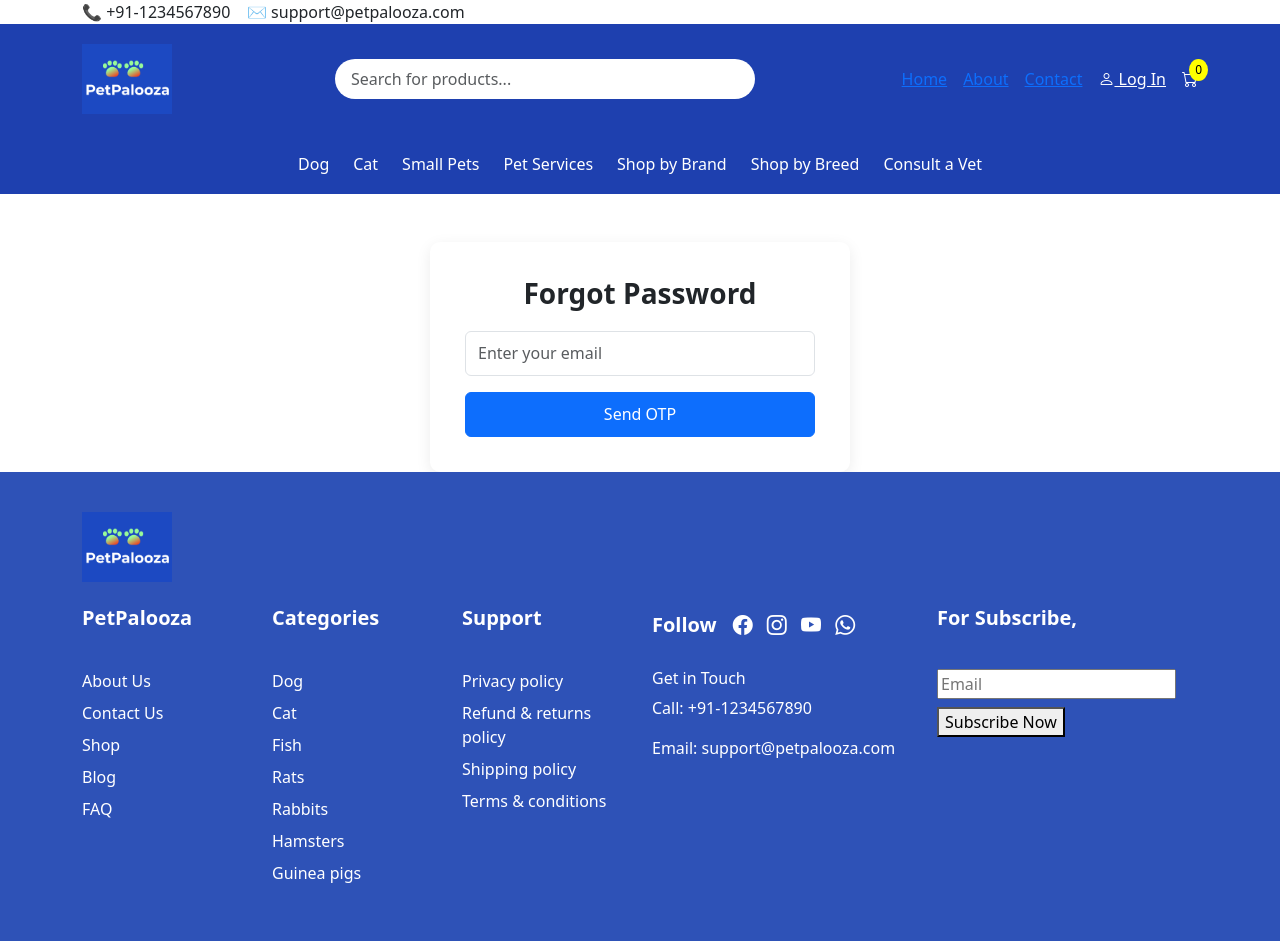
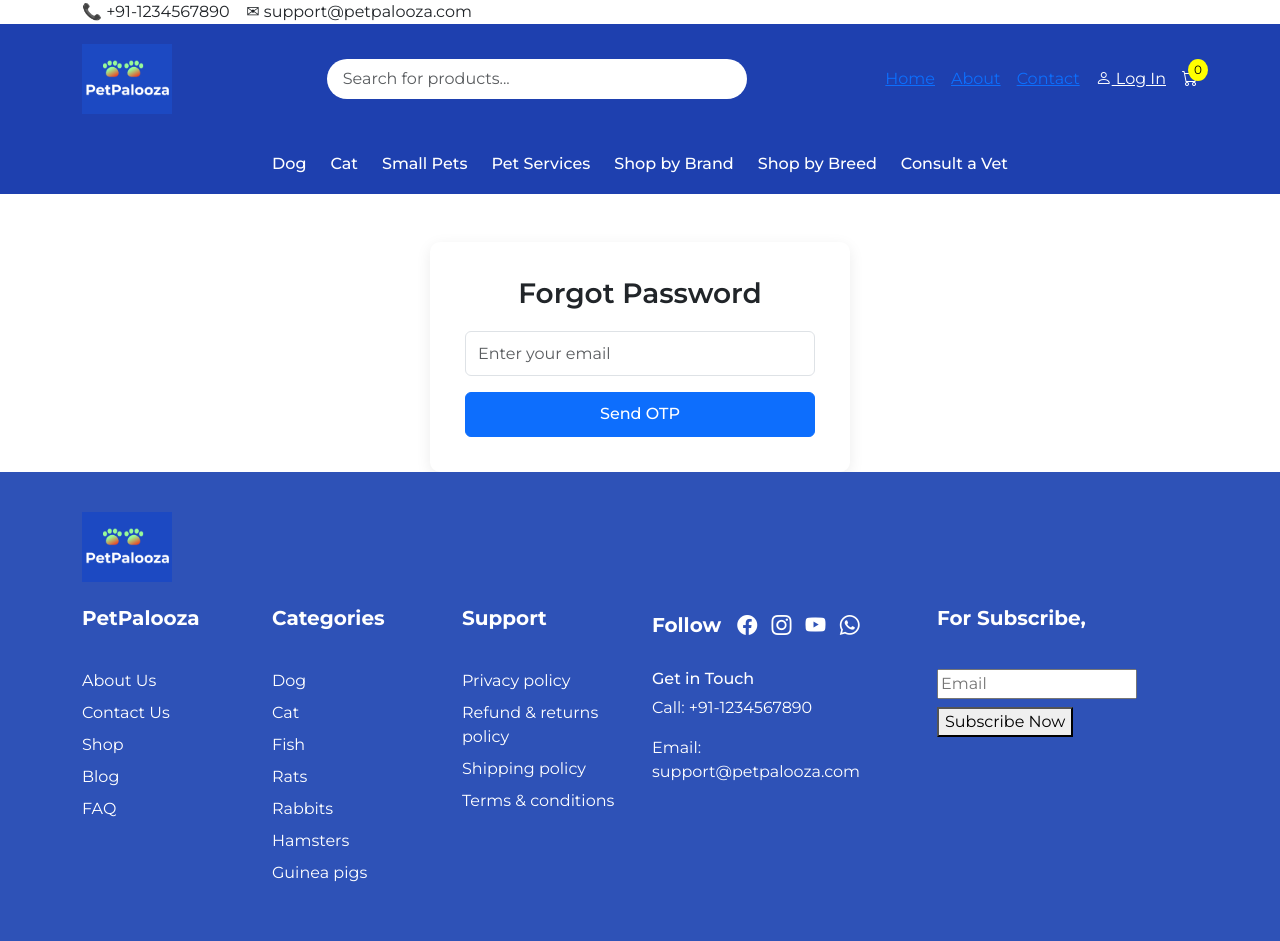
Before and after one commit to Anitha250792/PetPalooza, a Django app: page /forgot-password/ in a window 1280 px wide. Run offline with Django 5.2, Linux system fonts and the light colour scheme.

Commit message:
css font

```diff
--- a/static/css/style.css
+++ b/static/css/style.css
@@ -1,5 +1,7 @@
 /* ================= NAVBAR ================= */
-
+body {
+    font-family: 'Montserrat', sans-serif;
+}
 .main-navbar{
 background:#1e40af;
 padding:15px 0;
--- a/templates/base.html
+++ b/templates/base.html
@@ -16,7 +16,8 @@
 
 <link rel="preconnect" href="https://fonts.googleapis.com">
 <link rel="preconnect" href="https://fonts.gstatic.com" crossorigin>
-<link href="https://fonts.googleapis.com/css2?family=Inter:wght@300;400;500;600;700&display=swap" rel="stylesheet">
+
+<link href="https://fonts.googleapis.com/css2?family=Montserrat:wght@300;400;500;600;700&display=swap" rel="stylesheet">
 
 </head>
 <body>
```
